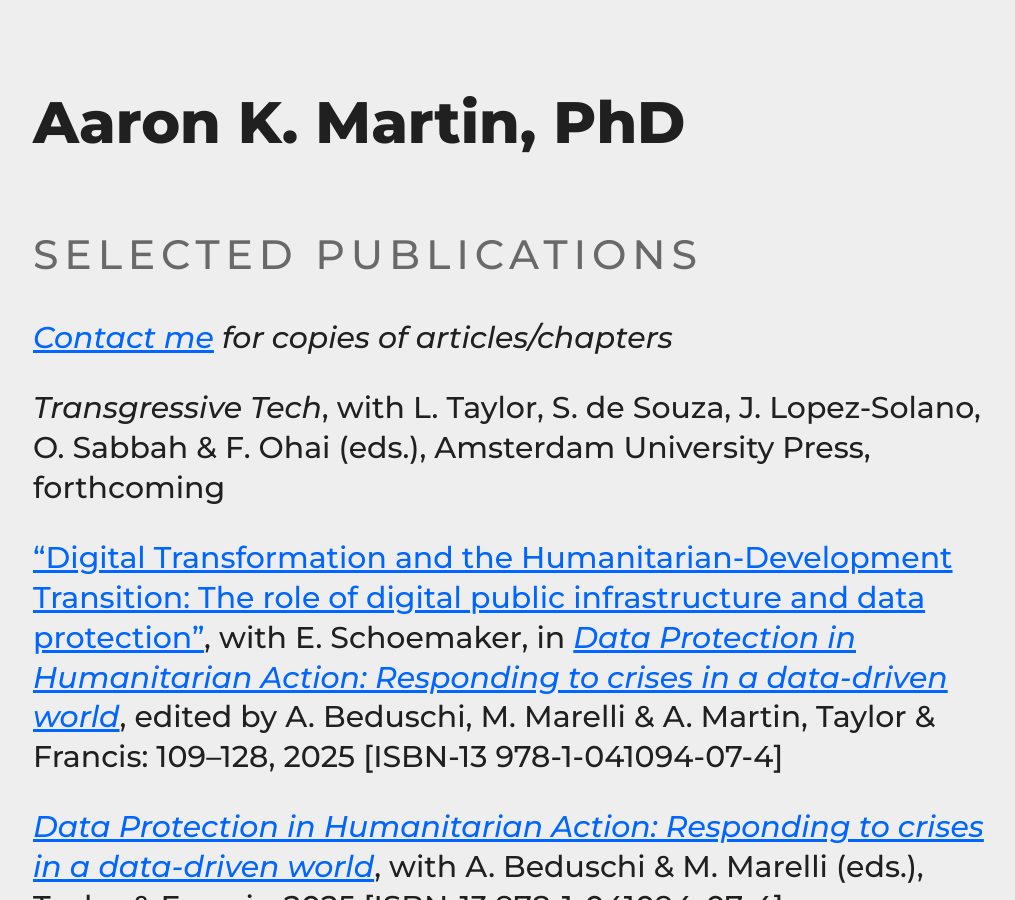
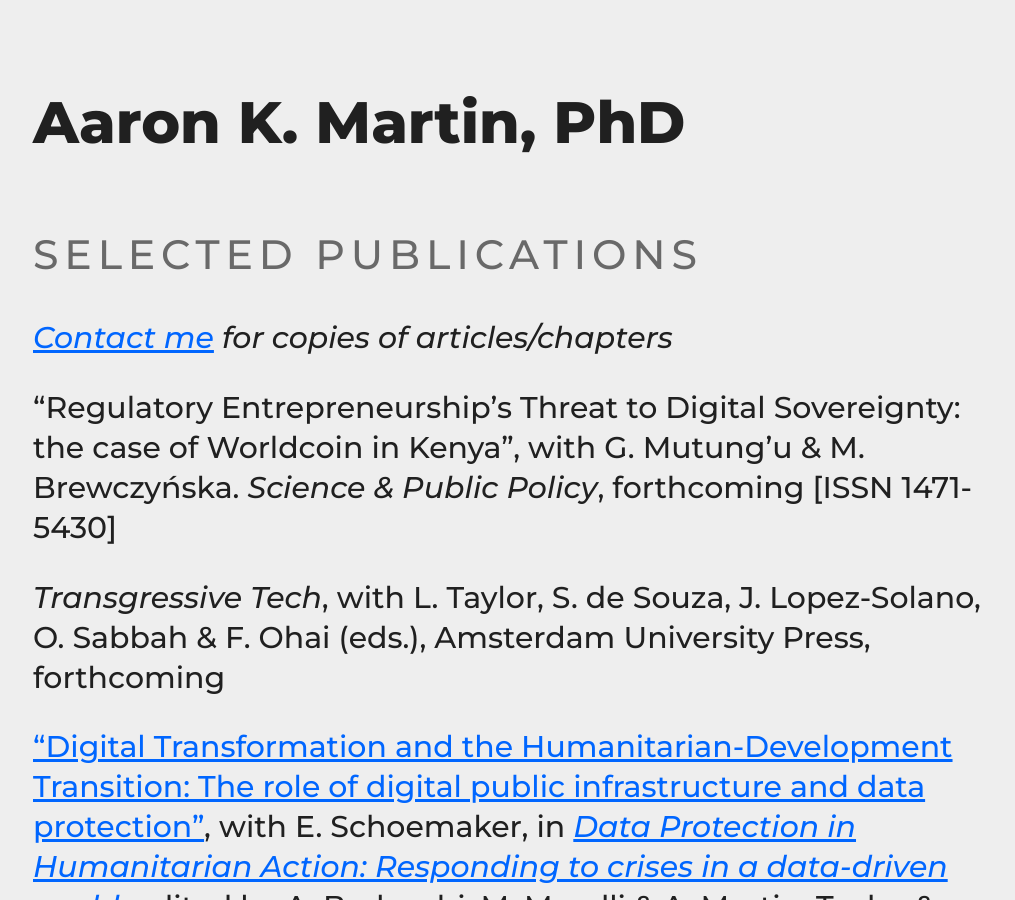
Before and after one commit to haroonalrasheed/641a, a Jekyll site: the page built from selected-publications/index.md, in a window 1280 px wide and 900 px high. Shown: the whole window, without its empty margins (131-1146 px from the left). Built offline with Jekyll 4.4.1, drawn with Linux system fonts in a browser that asks for light colours.

Commit message:
Update index.md

```diff
--- a/selected-publications/index.md
+++ b/selected-publications/index.md
@@ -8,9 +8,9 @@ _[Contact me](mailto:a.k.martin@alumni.lse.ac.uk) for copies of articles/chapter
 
 <!-- "New Frontiers of Civic Stratification: Comparing European digital identity management systems ", with K. Weitzberg, M. Cheesman, H. Stoll & I. Dullaert, _under review -->
 
-<!-- "Regulatory Entrepreneurship’s Threat to Digital Sovereignty: the case of Worldcoin in Kenya", with G. Mutung'u & M. Brewczyńska. _Science & Public Policy_, under review [ISSN 1471-5430] -->
+<!-- "Data Ethics", with Q. Tsui, in _Elgar Concise Encyclopedia on Privacy and Data Protection Law_, edited by G. Gonzales Fuster & F. Bieker, Edward Elgar, forthcoming -->
 
-<!-- "Data Ethics", with Q. Tsui, in _Elgar Concise Encyclopedia on Privacy and Data Protection Law_, edited by G. Gonzales Fuster & F. Bieker, Edward Elgar, forthcoming -->
+"Regulatory Entrepreneurship’s Threat to Digital Sovereignty: the case of Worldcoin in Kenya", with G. Mutung'u & M. Brewczyńska. _Science & Public Policy_, forthcoming [ISSN 1471-5430]
 
 _Transgressive Tech_, with L. Taylor, S. de Souza, J. Lopez-Solano, O. Sabbah & F. Ohai (eds.), Amsterdam University Press, forthcoming
 
```
